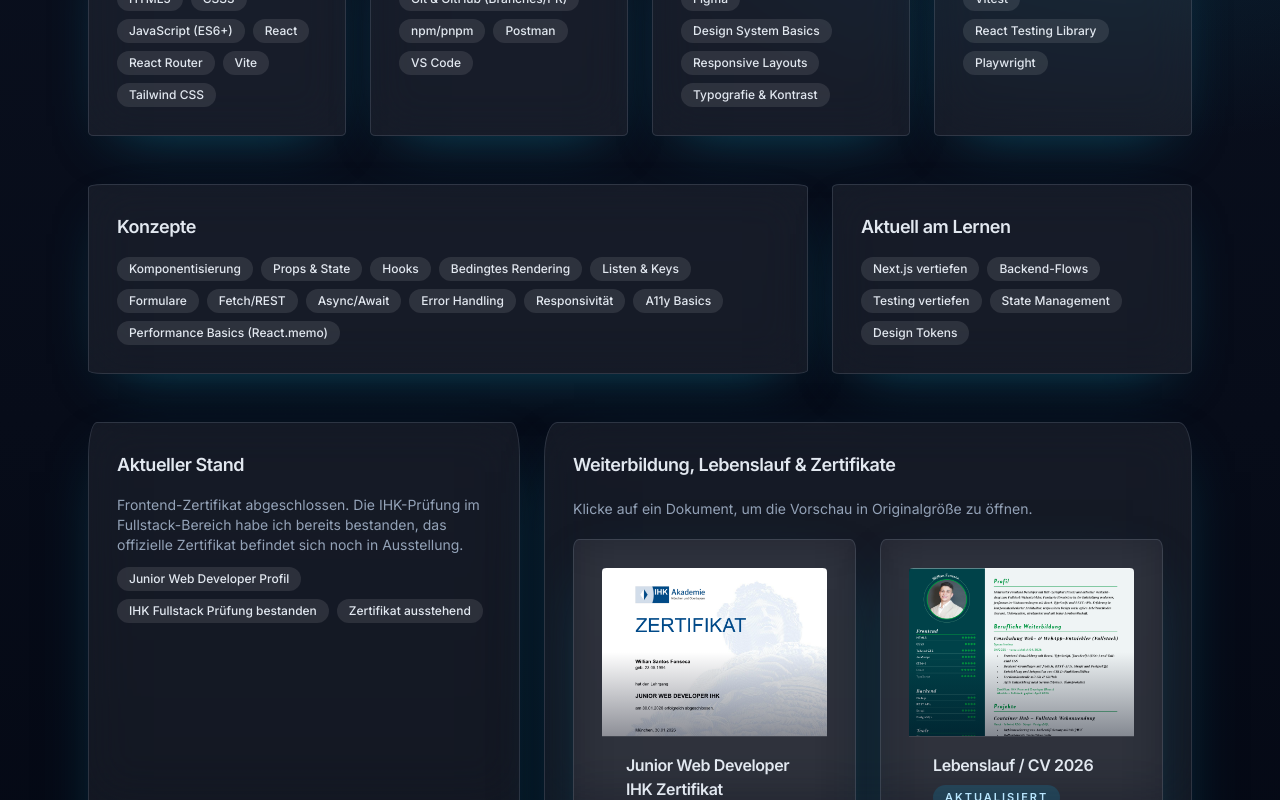
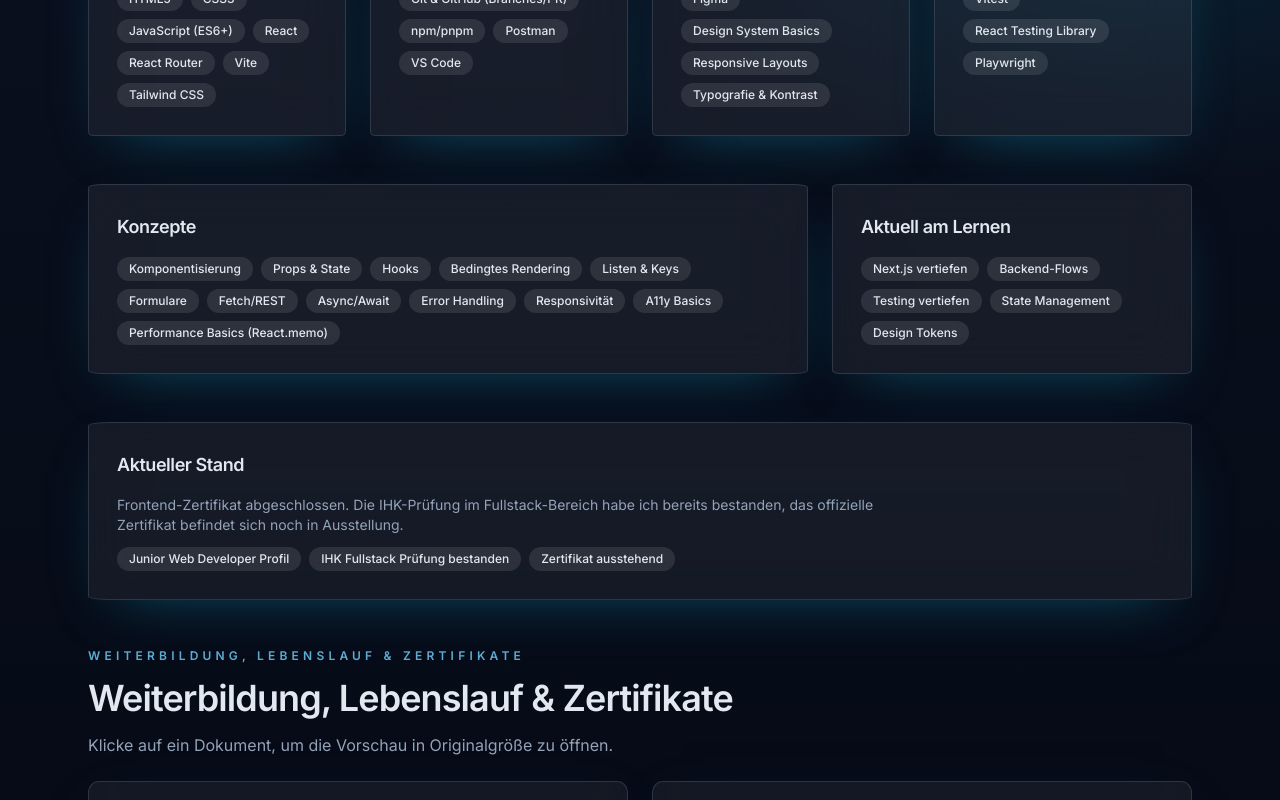
Before and after one commit to Willianfonseca7/willianfonseca-portfolio, a React (Vite) app: page /skills in a window 1280 px wide. Shown: the part 412-1212 px from the top of the page. Built offline with nearby package versions, Linux system fonts and the light colour scheme.

Commit message:
Reorganize skills status and certificates layout

```diff
--- a/src/components/sections/SkillsSection.jsx
+++ b/src/components/sections/SkillsSection.jsx
@@ -78,11 +78,10 @@ export default function SkillsSection() {
             </Card>
           </div>
 
-          <div className="grid gap-6 lg:grid-cols-[minmax(0,1.2fr)_minmax(0,1.8fr)]">
           <Card className="space-y-4">
             <h3 className="heading text-lg">{skills.statusTitle}</h3>
             <div className="space-y-3">
-                <p className="text-sm text-muted">{skills.statusSummary}</p>
+              <p className="max-w-3xl text-sm text-muted">{skills.statusSummary}</p>
               <div className="flex flex-wrap gap-2">
                 {skills.statusTags.map((item) => (
                   <Tag key={item} label={item} />
@@ -91,9 +90,13 @@ export default function SkillsSection() {
             </div>
           </Card>
 
-            <Card className="space-y-5">
-              <h3 className="heading text-lg">{skills.certificationsTitle}</h3>
-              <p className="text-sm text-muted">{skills.certificationsHint}</p>
+          <div className="space-y-6">
+            <SectionHeader
+              eyebrow={skills.certificationsTitle}
+              title={skills.certificationsTitle}
+              subtitle={skills.certificationsHint}
+            />
+
             <div className="grid gap-6 lg:grid-cols-2">
               {skills.certifications.map((item) => (
                 <Card
@@ -146,7 +149,6 @@ export default function SkillsSection() {
                 </Card>
               ))}
             </div>
-            </Card>
           </div>
         </div>
       </Container>
```
Lines whose indentation alone changed are shown as unchanged.
